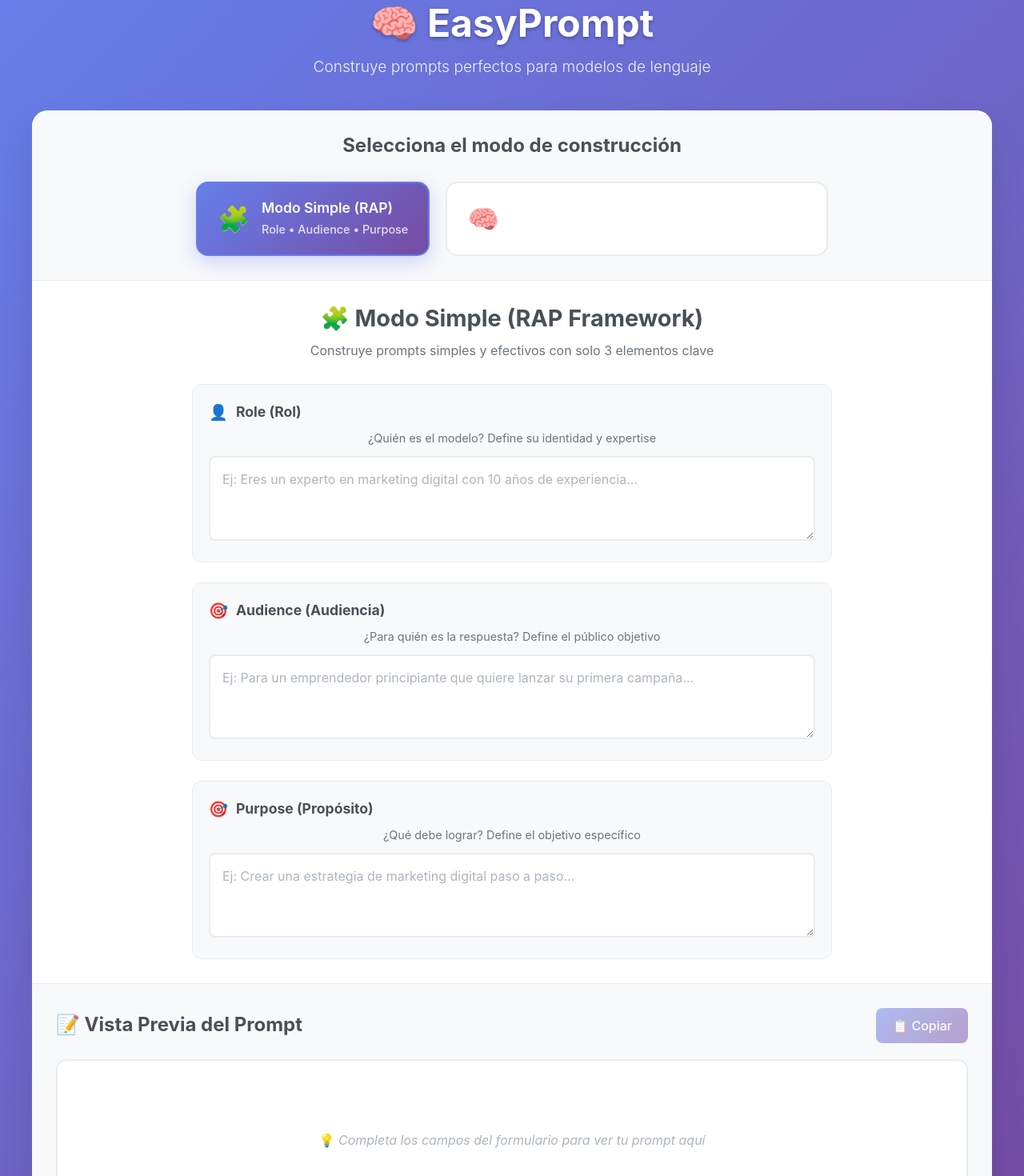
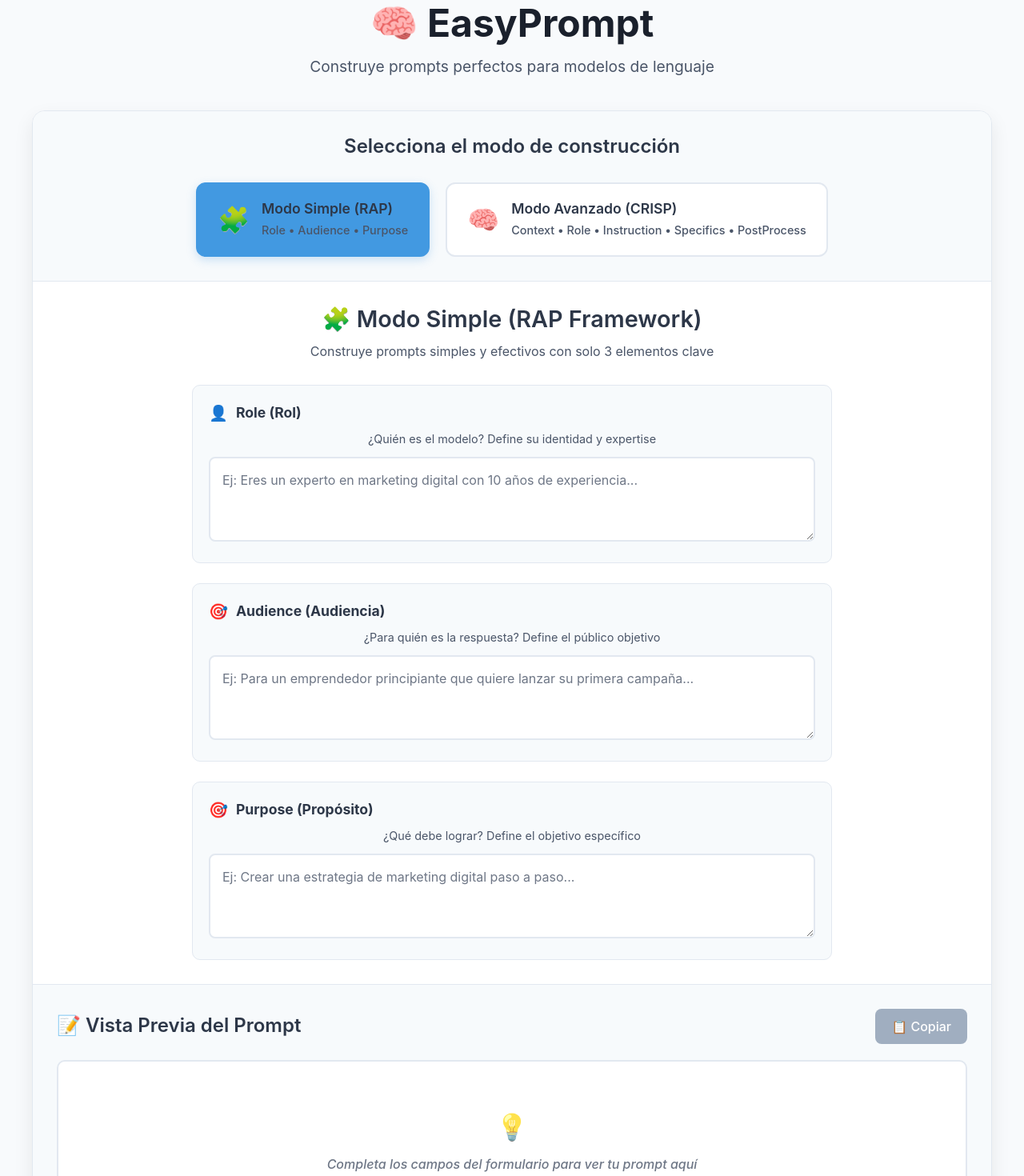
Before and after one commit to afreireo/EasyPrompt, a React (Vite) app: page / in a window 1280 px wide. Shown: the part 20-1490 px from the top of the page at 80% size. Built offline with nearby package versions, Linux system fonts and the light colour scheme.

Commit message:
Cambios en diseño

```diff
--- a/src/App.css
+++ b/src/App.css
@@ -11,9 +11,9 @@ body {
     sans-serif;
   -webkit-font-smoothing: antialiased;
   -moz-osx-font-smoothing: grayscale;
-  background: linear-gradient(135deg, #667eea 0%, #764ba2 100%);
+  background: #f8fafc;
   min-height: 100vh;
-  color: #333;
+  color: #1a202c;
 }
 
 /* Contenedor principal */
@@ -26,20 +26,20 @@ body {
 .app-header {
   text-align: center;
   margin-bottom: 40px;
-  color: white;
+  color: #2d3748;
 }
 
 .app-header h1 {
   font-size: 3rem;
   font-weight: 700;
   margin-bottom: 10px;
-  text-shadow: 0 2px 4px rgba(0,0,0,0.3);
+  color: #1a202c;
 }
 
 .app-header p {
   font-size: 1.2rem;
-  opacity: 0.9;
-  font-weight: 300;
+  color: #4a5568;
+  font-weight: 400;
 }
 
 /* Contenedor principal */
@@ -47,23 +47,25 @@ body {
   max-width: 1200px;
   margin: 0 auto;
   background: white;
-  border-radius: 20px;
-  box-shadow: 0 20px 40px rgba(0,0,0,0.1);
+  border-radius: 16px;
+  box-shadow: 0 10px 25px rgba(0, 0, 0, 0.08);
   overflow: hidden;
+  border: 1px solid #e2e8f0;
 }
 
 /* Mode Switcher */
 .mode-switcher {
   padding: 30px;
-  background: #f8f9fa;
-  border-bottom: 1px solid #e9ecef;
+  background: #f7fafc;
+  border-bottom: 1px solid #e2e8f0;
 }
 
 .mode-switcher h2 {
   text-align: center;
   margin-bottom: 30px;
-  color: #495057;
+  color: #2d3748;
   font-size: 1.5rem;
+  font-weight: 600;
 }
 
 .mode-buttons {
@@ -78,26 +80,27 @@ body {
   align-items: center;
   gap: 15px;
   padding: 20px 25px;
-  border: 2px solid #e9ecef;
-  border-radius: 15px;
+  border: 2px solid #e2e8f0;
+  border-radius: 12px;
   background: white;
   cursor: pointer;
-  transition: all 0.3s ease;
+  transition: all 0.2s ease;
   min-width: 280px;
   text-align: left;
+  color: #2d3748;
 }
 
 .mode-button:hover {
-  border-color: #667eea;
-  transform: translateY(-2px);
-  box-shadow: 0 8px 25px rgba(102, 126, 234, 0.15);
+  border-color: #4299e1;
+  transform: translateY(-1px);
+  box-shadow: 0 4px 12px rgba(66, 153, 225, 0.15);
 }
 
 .mode-button.active {
-  border-color: #667eea;
-  background: linear-gradient(135deg, #667eea 0%, #764ba2 100%);
+  border-color: #4299e1;
+  background: #4299e1;
   color: white;
-  box-shadow: 0 8px 25px rgba(102, 126, 234, 0.3);
+  box-shadow: 0 4px 12px rgba(66, 153, 225, 0.25);
 }
 
 .mode-icon {
@@ -109,11 +112,14 @@ body {
   font-size: 1.1rem;
   font-weight: 600;
   margin-bottom: 5px;
+  color: #2d3748;
 }
 
 .mode-info p {
   font-size: 0.9rem;
-  opacity: 0.8;
+  opacity: 1;
+  font-weight: 500;
+  color: #4a5568;
 }
 
 /* Contenedor de formularios */
@@ -130,13 +136,14 @@ body {
 
 .rap-form h2,
 .crisp-form h2 {
-  color: #495057;
+  color: #2d3748;
   margin-bottom: 10px;
   font-size: 1.8rem;
+  font-weight: 600;
 }
 
 .form-description {
-  color: #6c757d;
+  color: #4a5568;
   margin-bottom: 30px;
   font-size: 1rem;
   line-height: 1.5;
@@ -149,16 +156,16 @@ body {
 }
 
 .form-field {
-  background: #f8f9fa;
+  background: #f7fafc;
   padding: 20px;
-  border-radius: 12px;
-  border: 1px solid #e9ecef;
-  transition: all 0.3s ease;
+  border-radius: 10px;
+  border: 1px solid #e2e8f0;
+  transition: all 0.2s ease;
 }
 
 .form-field:hover {
-  border-color: #667eea;
-  box-shadow: 0 4px 15px rgba(102, 126, 234, 0.1);
+  border-color: #4299e1;
+  box-shadow: 0 2px 8px rgba(66, 153, 225, 0.1);
 }
 
 .form-field label {
@@ -168,7 +175,7 @@ body {
   margin-bottom: 8px;
   font-size: 1.1rem;
   font-weight: 600;
-  color: #495057;
+  color: #2d3748;
 }
 
 .field-icon {
@@ -176,7 +183,7 @@ body {
 }
 
 .field-description {
-  color: #6c757d;
+  color: #4a5568;
   font-size: 0.9rem;
   margin-bottom: 12px;
   line-height: 1.4;
@@ -185,31 +192,34 @@ body {
 .form-field textarea {
   width: 100%;
   padding: 15px;
-  border: 2px solid #e9ecef;
+  border: 2px solid #e2e8f0;
   border-radius: 8px;
   font-family: inherit;
   font-size: 1rem;
   line-height: 1.5;
   resize: vertical;
-  transition: border-color 0.3s ease;
+  transition: border-color 0.2s ease;
   background: white;
+  color: #2d3748;
 }
 
 .form-field textarea:focus {
   outline: none;
-  border-color: #667eea;
-  box-shadow: 0 0 0 3px rgba(102, 126, 234, 0.1);
+  border-color: #4299e1;
+  box-shadow: 0 0 0 3px rgba(66, 153, 225, 0.1);
 }
 
 .form-field textarea::placeholder {
-  color: #adb5bd;
+  color: #4a5568;
+  font-weight: 400;
+  opacity: 0.8;
 }
 
 /* Prompt Preview */
 .prompt-preview {
   padding: 30px;
-  background: #f8f9fa;
-  border-top: 1px solid #e9ecef;
+  background: #f7fafc;
+  border-top: 1px solid #e2e8f0;
 }
 
 .preview-header {
@@ -222,12 +232,13 @@ body {
 }
 
 .preview-header h2 {
-  color: #495057;
+  color: #2d3748;
   font-size: 1.5rem;
+  font-weight: 600;
 }
 
 .copy-button {
-  background: linear-gradient(135deg, #667eea 0%, #764ba2 100%);
+  background: #4299e1;
   color: white;
   border: none;
   padding: 12px 20px;
@@ -235,26 +246,29 @@ body {
   cursor: pointer;
   font-size: 1rem;
   font-weight: 500;
-  transition: all 0.3s ease;
+  transition: all 0.2s ease;
   display: flex;
   align-items: center;
   gap: 8px;
 }
 
 .copy-button:hover:not(:disabled) {
+  background: #3182ce;
   transform: translateY(-1px);
-  box-shadow: 0 4px 15px rgba(102, 126, 234, 0.3);
+  box-shadow: 0 4px 12px rgba(66, 153, 225, 0.25);
 }
 
 .copy-button:disabled {
-  opacity: 0.5;
+  background: #a0aec0;
   cursor: not-allowed;
+  transform: none;
+  box-shadow: none;
 }
 
 .preview-content {
   background: white;
-  border: 2px solid #e9ecef;
-  border-radius: 12px;
+  border: 2px solid #e2e8f0;
+  border-radius: 10px;
   min-height: 200px;
   overflow: hidden;
 }
@@ -267,7 +281,7 @@ body {
   font-family: 'Monaco', 'Menlo', 'Ubuntu Mono', monospace;
   font-size: 0.95rem;
   line-height: 1.6;
-  color: #495057;
+  color: #2d3748;
   background: white;
   min-height: 200px;
   display: flex;
@@ -279,8 +293,30 @@ body {
   align-items: center;
   justify-content: center;
   height: 200px;
-  color: #adb5bd;
+  color: #4a5568;
   font-style: italic;
+  font-weight: 500;
+  font-size: 1rem;
+}
+
+.empty-prompt-content {
+  display: flex;
+  flex-direction: column;
+  align-items: center;
+  gap: 10px;
+  text-align: center;
+}
+
+.empty-icon {
+  font-size: 2rem;
+  opacity: 0.7;
+}
+
+.empty-prompt p {
+  margin: 0;
+  color: #4a5568;
+  font-weight: 500;
+  opacity: 0.8;
 }
 
 .prompt-stats {
@@ -288,7 +324,7 @@ body {
   gap: 20px;
   margin-top: 15px;
   font-size: 0.9rem;
-  color: #6c757d;
+  color: #4a5568;
   flex-wrap: wrap;
 }
 
--- a/src/components/PromptPreview.jsx
+++ b/src/components/PromptPreview.jsx
@@ -30,7 +30,10 @@ const PromptPreview = ({ prompt }) => {
           <pre className="prompt-text">{prompt}</pre>
         ) : (
           <div className="empty-prompt">
-            <p>💡 Completa los campos del formulario para ver tu prompt aquí</p>
+            <div className="empty-prompt-content">
+              <span className="empty-icon">💡</span>
+              <p>Completa los campos del formulario para ver tu prompt aquí</p>
+            </div>
           </div>
         )}
       </div>
--- a/src/index.css
+++ b/src/index.css
@@ -5,9 +5,9 @@
   line-height: 1.5;
   font-weight: 400;
 
-  color-scheme: light dark;
-  color: rgba(255, 255, 255, 0.87);
-  background-color: #242424;
+  color-scheme: light;
+  color: #2d3748;
+  background-color: #f8fafc;
 
   font-synthesis: none;
   text-rendering: optimizeLegibility;
@@ -33,8 +33,8 @@ body {
     sans-serif;
   -webkit-font-smoothing: antialiased;
   -moz-osx-font-smoothing: grayscale;
-  background: linear-gradient(135deg, #667eea 0%, #764ba2 100%);
-  color: #333;
+  background: #f8fafc;
+  color: #1a202c;
 }
 
 #root {
@@ -51,19 +51,20 @@ button {
   font-size: 1em;
   font-weight: 500;
   font-family: inherit;
-  background-color: #1a1a1a;
+  background-color: #4299e1;
   color: white;
   cursor: pointer;
-  transition: border-color 0.25s;
+  transition: all 0.2s ease;
 }
 
 button:hover {
-  border-color: #646cff;
+  background-color: #3182ce;
 }
 
 button:focus,
 button:focus-visible {
-  outline: 4px auto -webkit-focus-ring-color;
+  outline: 2px solid #4299e1;
+  outline-offset: 2px;
 }
 
 /* Estilos para textareas */
@@ -71,6 +72,8 @@ textarea {
   font-family: inherit;
   font-size: 1em;
   line-height: 1.5;
+  color: #2d3748;
+  background-color: white;
 }
 
 /* Estilos para inputs */
@@ -78,6 +81,8 @@ input {
   font-family: inherit;
   font-size: 1em;
   line-height: 1.5;
+  color: #2d3748;
+  background-color: white;
 }
 
 /* Estilos para labels */
@@ -85,6 +90,7 @@ label {
   font-family: inherit;
   font-size: 1em;
   line-height: 1.5;
+  color: #2d3748;
 }
 
 /* Estilos para pre */
@@ -94,6 +100,8 @@ pre {
   line-height: 1.6;
   white-space: pre-wrap;
   word-wrap: break-word;
+  color: #2d3748;
+  background-color: white;
 }
 
 /* Estilos para elementos de lista */
@@ -104,39 +112,63 @@ ul, ol {
 /* Estilos para enlaces */
 a {
   font-weight: 500;
-  color: #646cff;
+  color: #4299e1;
   text-decoration: inherit;
 }
 
 a:hover {
-  color: #535bf2;
+  color: #3182ce;
 }
 
 /* Estilos para headings */
 h1, h2, h3, h4, h5, h6 {
   font-family: inherit;
   line-height: 1.2;
+  color: #2d3748;
 }
 
 /* Estilos para párrafos */
 p {
   font-family: inherit;
   line-height: 1.6;
+  color: #2d3748;
 }
 
 /* Estilos para elementos de formulario en modo oscuro */
 @media (prefers-color-scheme: dark) {
   :root {
-    color: rgba(255, 255, 255, 0.87);
-    background-color: #242424;
+    color: #e2e8f0;
+    background-color: #1a202c;
+  }
+
+  body {
+    background: #1a202c;
+    color: #e2e8f0;
   }
 
   button {
-    background-color: #f9f9f9;
-    color: #333;
+    background-color: #4299e1;
+    color: white;
   }
 
   button:hover {
-    background-color: #f1f1f1;
+    background-color: #3182ce;
+  }
+
+  textarea,
+  input {
+    color: #e2e8f0;
+    background-color: #2d3748;
+  }
+
+  pre {
+    color: #e2e8f0;
+    background-color: #2d3748;
+  }
+
+  h1, h2, h3, h4, h5, h6,
+  p,
+  label {
+    color: #e2e8f0;
   }
 }
```
Also changed, not shown: index.html (+1 -1 lines), 1 other file (tests, documents, lock files or other folders).
